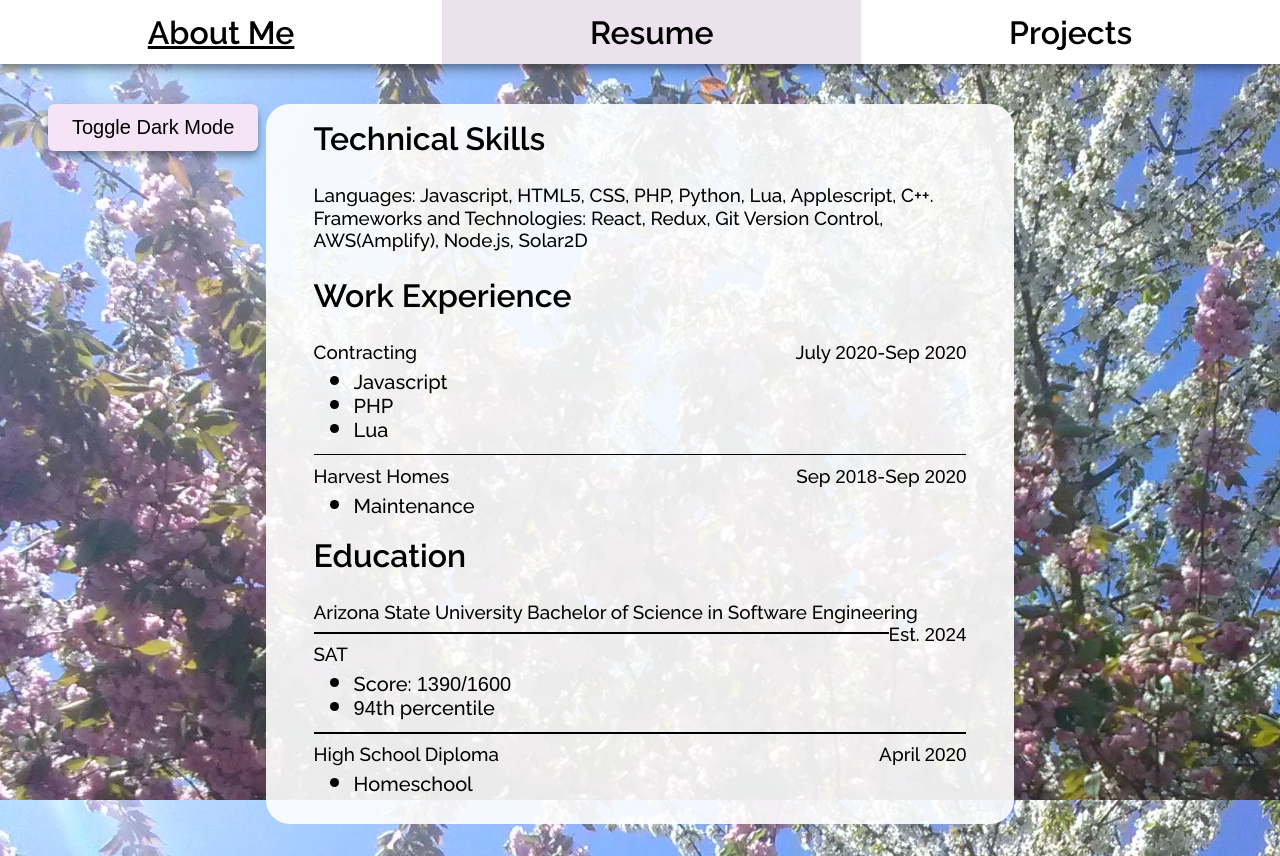
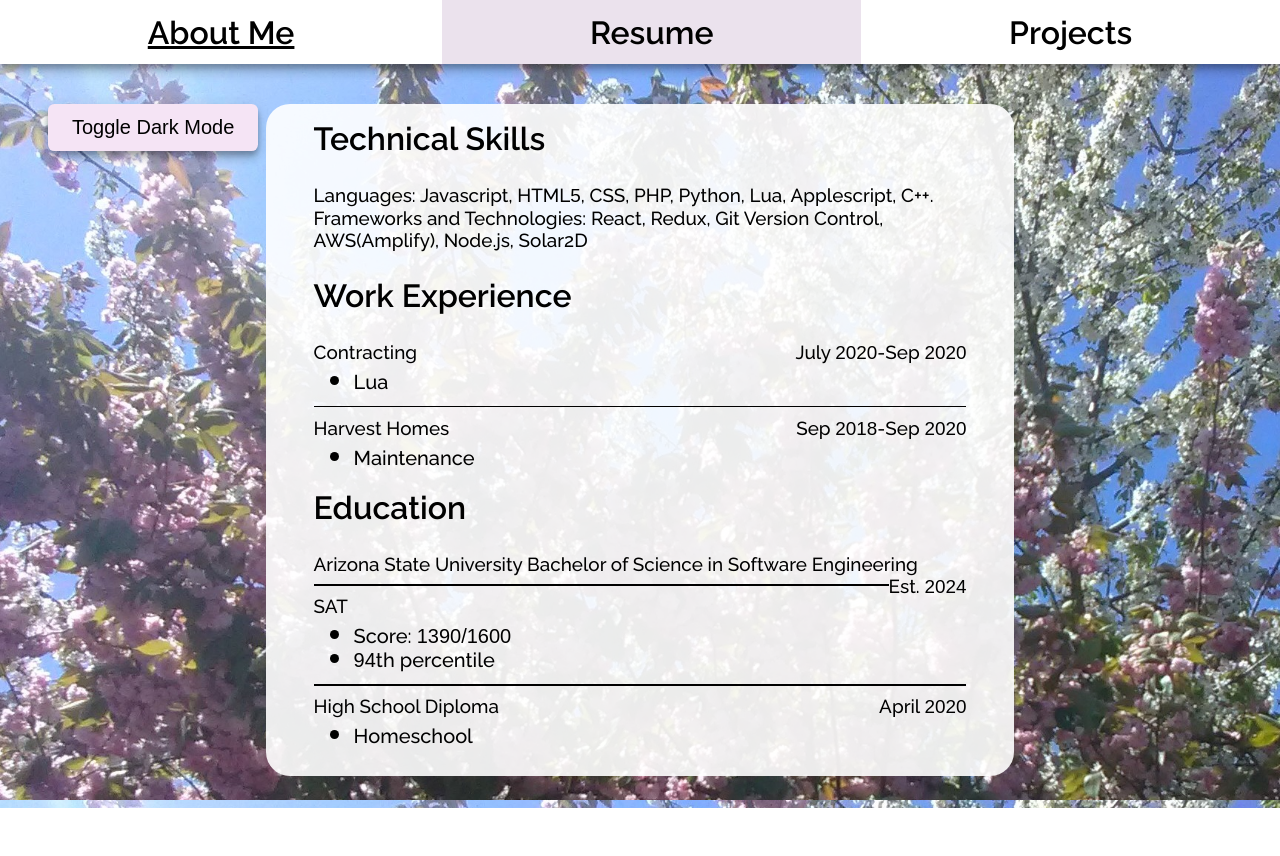
Before and after one commit to PAlexanderFranklin/alexanderfranklin, a React (Create React App) app: page /resume in a window 1280 px wide. After the commit the page ends 808 px from the top, so only its background shows below. Built offline with nearby package versions, Linux system fonts and the light colour scheme.

Commit message:
Comment out Javascript and PHP Contracting

```diff
--- a/src/views/Pages/Resume/Resume.js
+++ b/src/views/Pages/Resume/Resume.js
@@ -13,8 +13,8 @@ function Resume() {
         <h2>Work Experience</h2>
         Contracting <span className="date">July <span className="number">2020</span>-Sep <span className="number">2020</span></span> <br/>
         <ul>
-          <li><span className="bullet_small">Javascript</span></li>
-          <li><span className="bullet_small">PHP</span></li>
+          {/*<li><span className="bullet_small">Javascript</span></li>
+          <li><span className="bullet_small">PHP</span></li>*/}
           <li><span className="bullet_small">Lua</span></li>
         </ul>
         <hr/>
```
